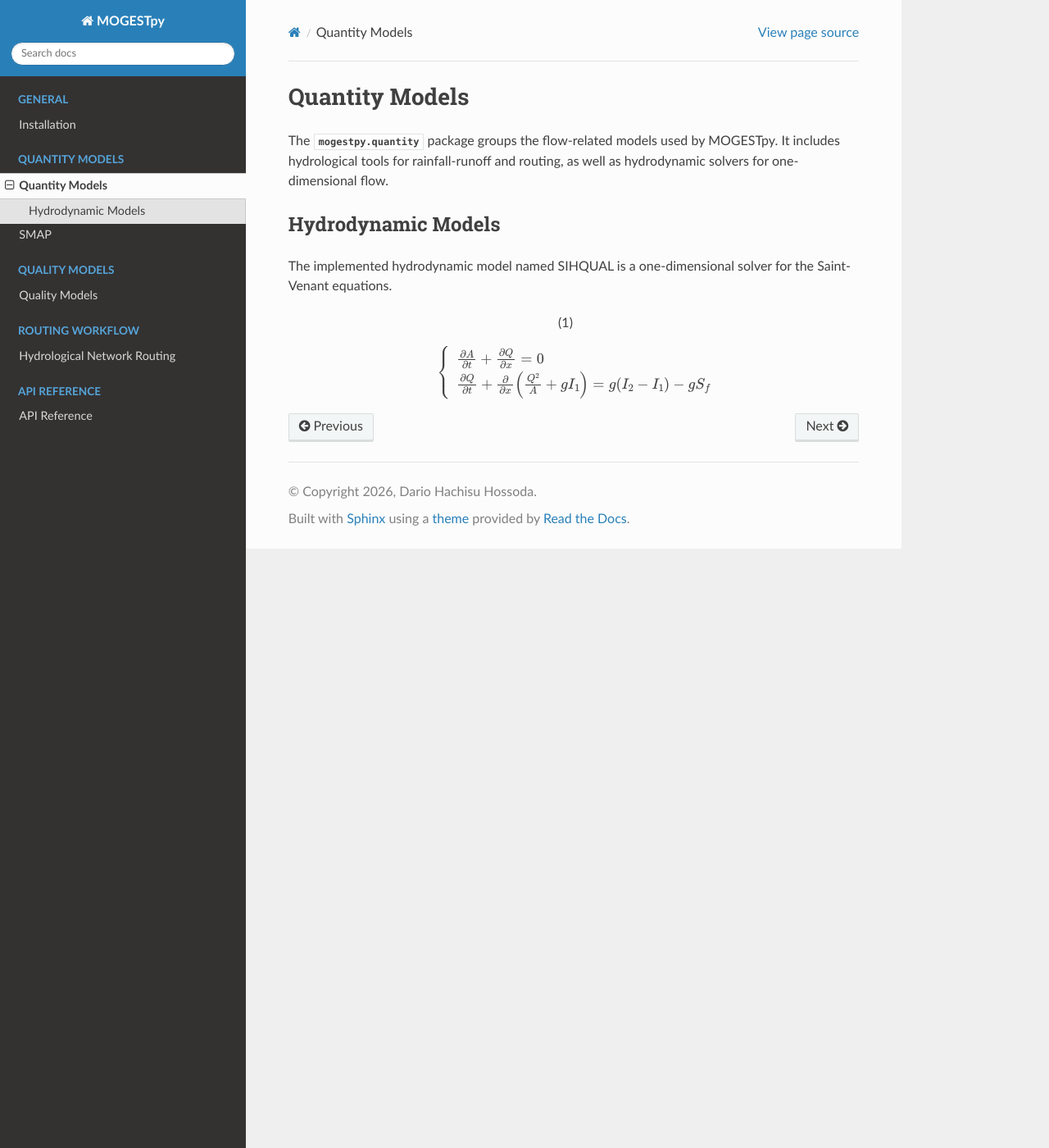
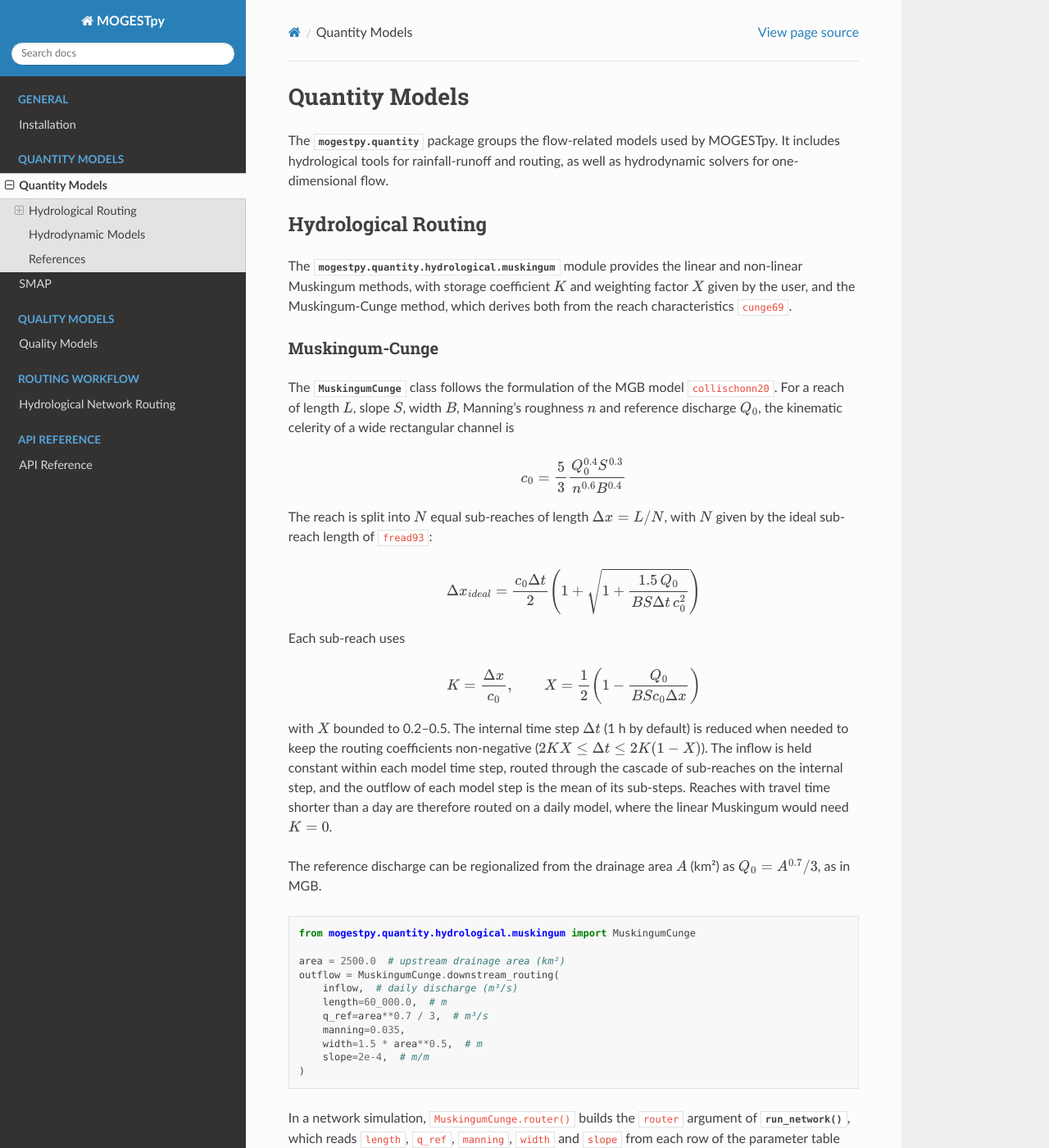
Before and after one commit to dariohhossoda/MOGESTpy, a Sphinx documentation site: the page built from docs/quantity.rst, in a window 1280 px wide and 1400 px high. Shown: the whole window at 82% size. Built offline with Sphinx 7.4.7 and the Read the Docs theme 3.1.0, drawn with Linux system fonts in a browser that asks for light colours; cross-references to code outside the pages are shown as plain code; some of the changed text lies outside the part shown.

Commit message:
Document Muskingum-Cunge routing
Add the formulation, references (Cunge, 1969; Fread, 1993; MGB manual)
and examples to quantity.rst, and the router example to routing.rst.
Each page's bibliography now lists only the references cited on it, so
quality.rst and quantity.rst do not duplicate citations.

Co-Authored-By: Claude Opus 5.5 <noreply@anthropic.com>
Claude-Session: https://claude.ai/code/session_01BSSpdDpUzkVJq43Rh23VMq

```diff
--- a/docs/quality.rst
+++ b/docs/quality.rst
@@ -46,3 +46,4 @@ Example
    from mogestpy.quality import buwo
 
 .. bibliography:: references.bib
+   :filter: docname in docnames
--- a/docs/quantity.rst
+++ b/docs/quantity.rst
@@ -6,6 +6,74 @@ MOGESTpy. It includes hydrological tools for rainfall-runoff and routing, as
 well as hydrodynamic solvers for one-dimensional flow.
 
 
+
+Hydrological Routing
+--------------------
+
+The :mod:`mogestpy.quantity.hydrological.muskingum` module provides the linear
+and non-linear Muskingum methods, with storage coefficient :math:`K` and
+weighting factor :math:`X` given by the user, and the Muskingum-Cunge method,
+which derives both from the reach characteristics :cite:`cunge69`.
+
+Muskingum-Cunge
+^^^^^^^^^^^^^^^
+
+The :class:`~mogestpy.quantity.hydrological.muskingum.MuskingumCunge` class
+follows the formulation of the MGB model :cite:`collischonn20`. For a reach
+of length :math:`L`, slope :math:`S`, width :math:`B`, Manning's roughness
+:math:`n` and reference discharge :math:`Q_0`, the kinematic celerity of a
+wide rectangular channel is
+
+.. math::
+
+   c_0 = \frac{5}{3} \frac{Q_0^{0.4} S^{0.3}}{n^{0.6} B^{0.4}}
+
+The reach is split into :math:`N` equal sub-reaches of length
+:math:`\Delta x = L / N`, with :math:`N` given by the ideal sub-reach length
+of :cite:`fread93`:
+
+.. math::
+
+   \Delta x_{ideal} = \frac{c_0 \Delta t}{2}
+   \left( 1 + \sqrt{1 + \frac{1.5 \, Q_0}{B S \Delta t \, c_0^2}} \right)
+
+Each sub-reach uses
+
+.. math::
+
+   K = \frac{\Delta x}{c_0}, \qquad
+   X = \frac{1}{2} \left( 1 - \frac{Q_0}{B S c_0 \Delta x} \right)
+
+with :math:`X` bounded to 0.2–0.5. The internal time step :math:`\Delta t`
+(1 h by default) is reduced when needed to keep the routing coefficients
+non-negative (:math:`2KX \le \Delta t \le 2K(1-X)`). The inflow is held
+constant within each model time step, routed through the cascade of
+sub-reaches on the internal step, and the outflow of each model step is the
+mean of its sub-steps. Reaches with travel time shorter than a day are
+therefore routed on a daily model, where the linear Muskingum would need
+:math:`K = 0`.
+
+The reference discharge can be regionalized from the drainage area
+:math:`A` (km²) as :math:`Q_0 = A^{0.7} / 3`, as in MGB.
+
+.. code-block:: python
+
+   from mogestpy.quantity.hydrological.muskingum import MuskingumCunge
+
+   area = 2500.0  # upstream drainage area (km²)
+   outflow = MuskingumCunge.downstream_routing(
+       inflow,  # daily discharge (m³/s)
+       length=60_000.0,  # m
+       q_ref=area**0.7 / 3,  # m³/s
+       manning=0.035,
+       width=1.5 * area**0.5,  # m
+       slope=2e-4,  # m/m
+   )
+
+In a network simulation, ``MuskingumCunge.router()`` builds the ``router``
+argument of :func:`~mogestpy.quantity.hydrological.routing.run_network`, which
+reads ``length``, ``q_ref``, ``manning``, ``width`` and ``slope`` from each row
+of the parameter table (see :doc:`routing`).
 
 Hydrodynamic Models
 -------------------
@@ -20,3 +88,9 @@ The implemented hydrodynamic model named SIHQUAL is a one-dimensional solver for
    \frac{\partial A}{\partial t} + \frac{\partial Q}{\partial x} = 0 \\
    \frac{\partial Q}{\partial t} + \frac{\partial }{\partial x} \left( \frac{Q^2}{A} + g I_1 \right) = g (I_2 - I_1) - g S_f
    \end{cases}
+
+References
+----------
+
+.. bibliography::
+   :filter: docname in docnames
--- a/docs/references.bib
+++ b/docs/references.bib
@@ -23,3 +23,32 @@
 	year = {1982},
 	pages = {167--176},
 }
+
+@article{cunge69,
+	title = {On the subject of a flood propagation computation method ({Muskingum} method)},
+	volume = {7},
+	doi = {10.1080/00221686909500264},
+	number = {2},
+	journal = {Journal of Hydraulic Research},
+	author = {Cunge, J. A.},
+	year = {1969},
+	pages = {205--230},
+}
+
+@incollection{fread93,
+	title = {Flow routing},
+	booktitle = {Handbook of Hydrology},
+	editor = {Maidment, D. R.},
+	publisher = {McGraw-Hill},
+	address = {New York},
+	author = {Fread, D. L.},
+	year = {1993},
+}
+
+@techreport{collischonn20,
+	title = {Manual de Referência Teórica do {MGB}},
+	institution = {Instituto de Pesquisas Hidráulicas, Universidade Federal do Rio Grande do Sul},
+	type = {Apostila 02/05},
+	author = {Collischonn, W. and Gama, C. H. A. and Siqueira, V. A. and Paiva, R. C. D. and Fleischmann, A. S.},
+	year = {2020},
+}
```
Also changed, not shown: docs/routing.rst (+21 -0 lines).
